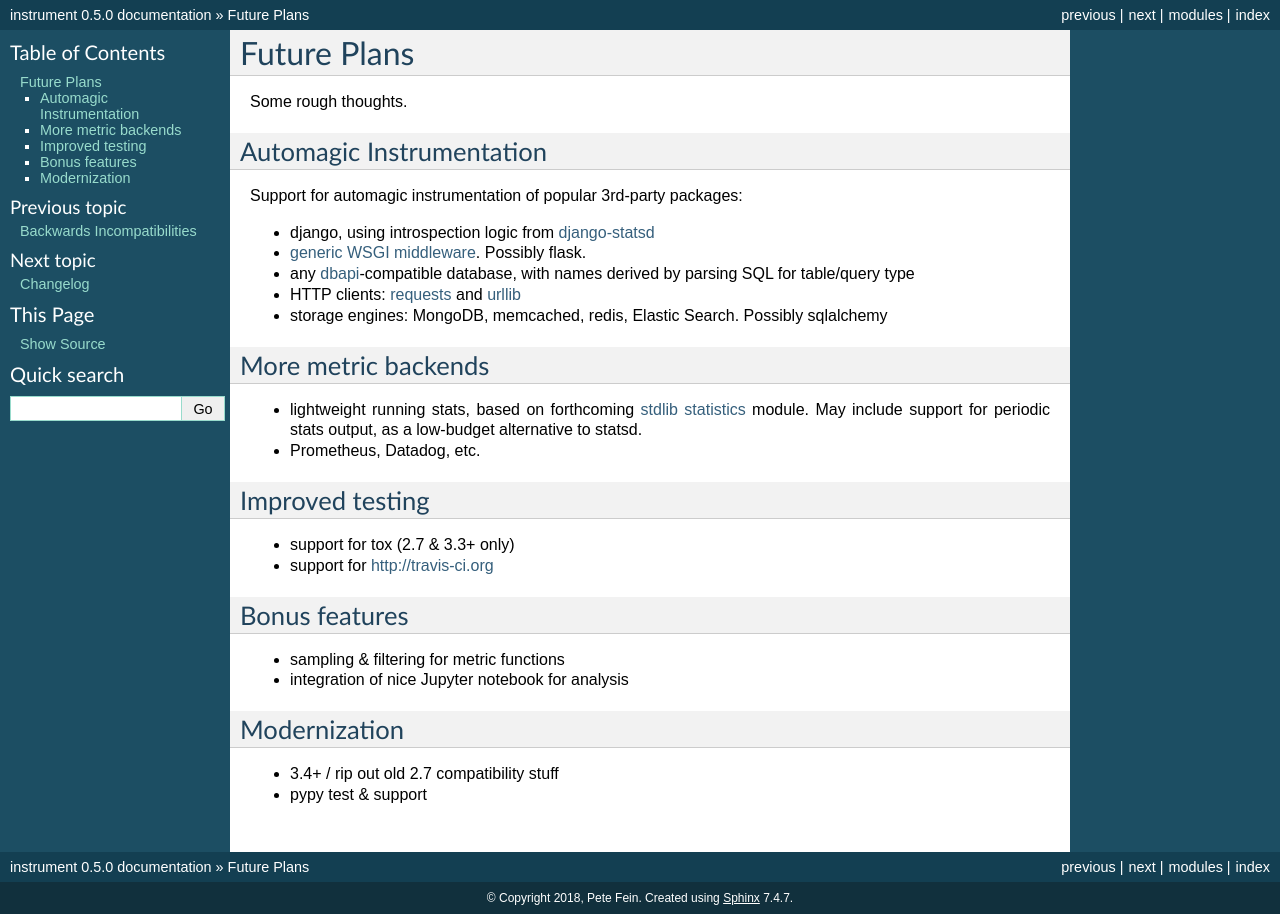
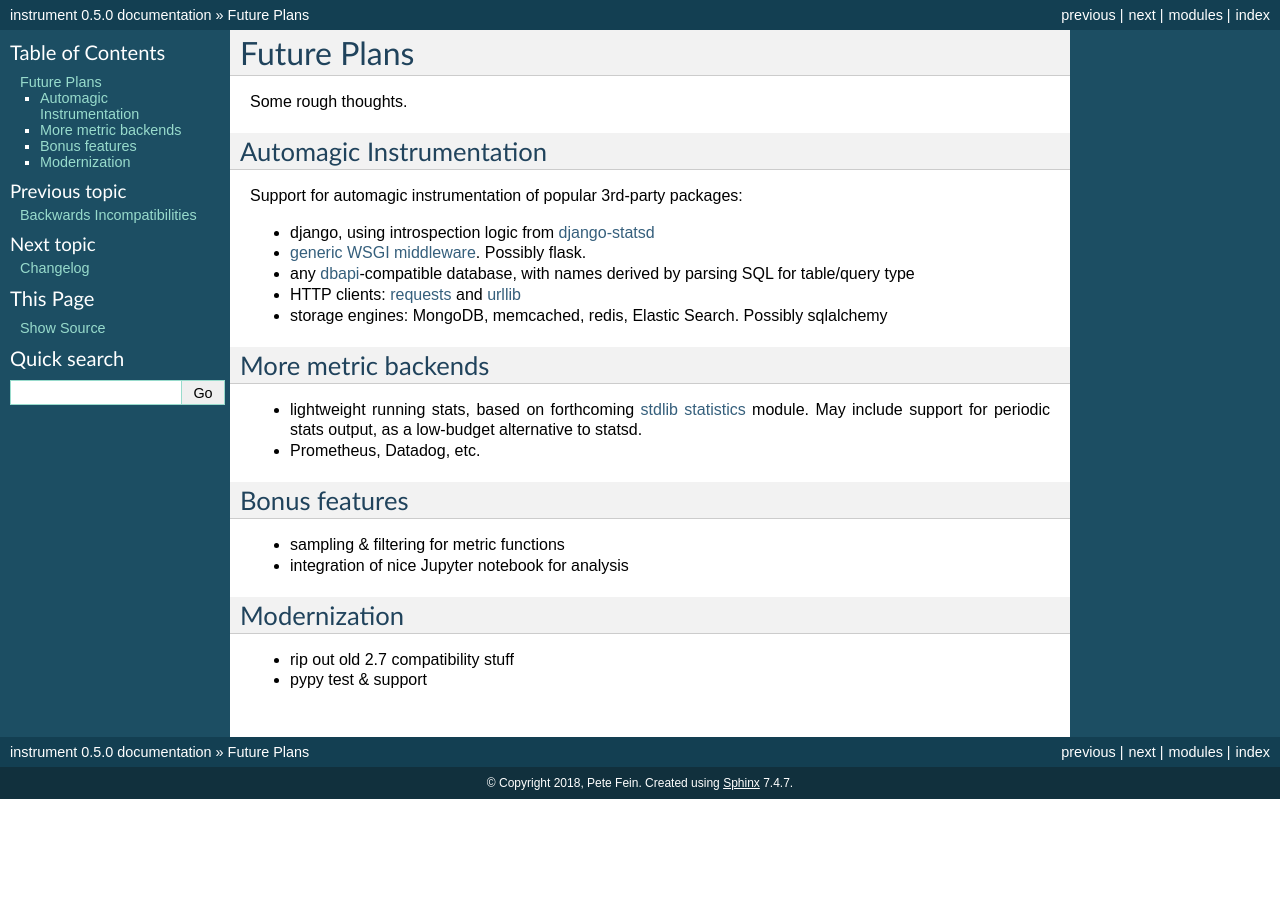
Before and after one commit to wearpants/instrument, a Sphinx documentation site: the page built from doc/future.rst, in a window 1280 px wide. Built offline with Sphinx 7.4.7, drawn with Linux system fonts in a browser that asks for light colours.

Commit message:
versions

```diff
--- a/doc/future.rst
+++ b/doc/future.rst
@@ -18,12 +18,6 @@ More metric backends
 * lightweight running stats, based on forthcoming `stdlib statistics <http://www.python.org/dev/peps/pep-0450/>`__ module. May include support for periodic stats output, as a low-budget alternative to statsd.
 * Prometheus, Datadog, etc.
 
-Improved testing
-----------------
-
-* support for tox (2.7 & 3.3+ only)
-* support for http://travis-ci.org
-
 Bonus features
 --------------
 
@@ -33,5 +27,5 @@ Bonus features
 Modernization
 -------------
 
-* 3.4+ / rip out old 2.7 compatibility stuff
+* rip out old 2.7 compatibility stuff
 * pypy test & support
```
Also changed, not shown: .travis.yml, 1 other file.
